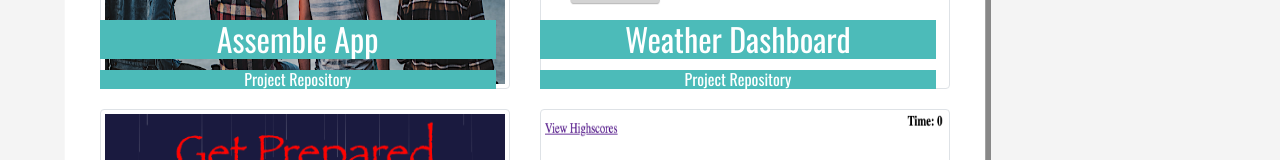
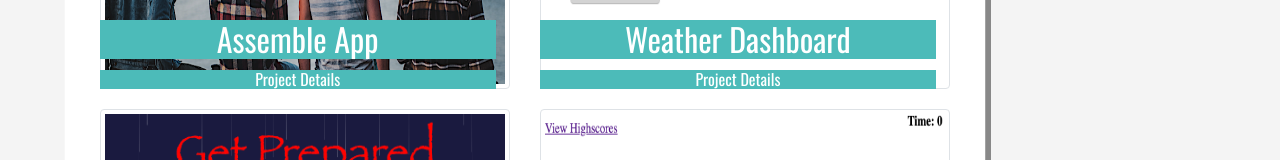
Before and after one commit to kendayao/React-Portfolio, a React (Create React App) app in the folder client/: page /portfolio in a window 1280 px wide. Shown: the part 502-662 px from the top of the page. Built offline with nearby package versions, Linux system fonts and the light colour scheme.

Commit message:
changed linkedin link

```diff
--- a/client/src/components/Connect.js
+++ b/client/src/components/Connect.js
@@ -9,7 +9,7 @@ function Connect(){
             <div className="card-body">
               <h5 className="card-title">Connect with me</h5>
               <hr/>
-              <a href="https://www.linkedin.com/in/kaeneth-dayao-3031808b/" target="_blank" title="Linkedin Profile"><i className="fab fa-linkedin fa-5x"></i></a>
+              <a href="https://www.linkedin.com/in/kaeneth-dayao/" target="_blank" title="Linkedin Profile"><i className="fab fa-linkedin fa-5x"></i></a>
               <a href="https://github.com/kendayao" target="_blank" title="Github"><i className="fab fa-github-square fa-5x"></i></a>
               <a href="mailto:kendayao@gmail.com" title="Email Me"><i className="fas fa-at fa-5x"></i></a>
               <a href="../../resume/resume3.pdf" target="_blank" title="Resume"><i className="far fa-file-pdf fa-5x"></i></a>
--- a/client/src/components/Project.js
+++ b/client/src/components/Project.js
@@ -8,7 +8,7 @@ function Project(props){
             <div className="col-md-6 portfolio-text-image">
               <img className="img-thumbnail portfolio-image" src={item.img} alt="assemble-app" />
               <a href={item.appLink} target="_blank"><h2 className="card-text">{item.appTitle}</h2></a>
-              <a href={item.appRepo} target="_blank"><h6 className="card-text">Project Repository</h6></a>
+              <a href={item.appRepo} target="_blank"><h6 className="card-text">Project Details</h6></a>
               <div class="middle">
                 <div class="text">
                   {item.languages}
```
Also changed, not shown: 1 other file (tests, documents, lock files or other folders).
